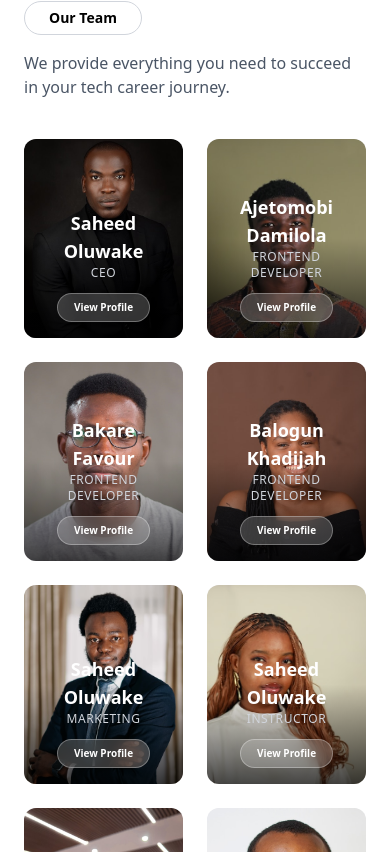
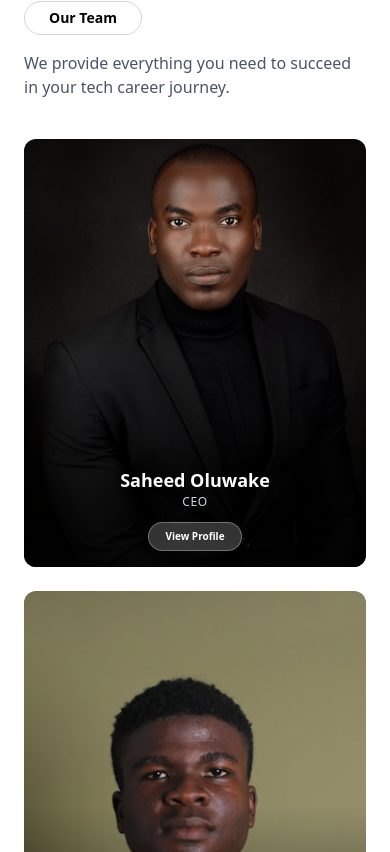
Before and after one commit to damilox/alpha-tech-school, a Next.js app: page /about in a window 390 px wide. Shown: the part 2892-3744 px from the top of the page. Built offline with nearby package versions, Linux system fonts and the light colour scheme.

Commit message:
new commit

```diff
--- a/src/app/(marketing)/about/page.tsx
+++ b/src/app/(marketing)/about/page.tsx
@@ -119,7 +119,7 @@
           <p className="text-gray-600">We provide everything you need to succeed in your tech career journey.</p>
         </div>
 
-        <div className="grid grid-cols-2 md:grid-cols-3 lg:grid-cols-4 gap-6">
+        <div className="grid grid-cols-1 md:grid-cols-3 lg:grid-cols-4 gap-6">
           {teamMembers.map((member, index) => (
             <TeamCard
               key={index}
@@ -131,7 +131,6 @@
         </div>
       </section>
 
-      {/* 5. JOIN COMMUNITY CTA (Bottom Black Section) */}
       <section className="bg-black py-20 text-center">
         <div className="container mx-auto px-6">
           <h2 className="text-3xl font-bold text-white mb-4">Join Our Community</h2>
```
